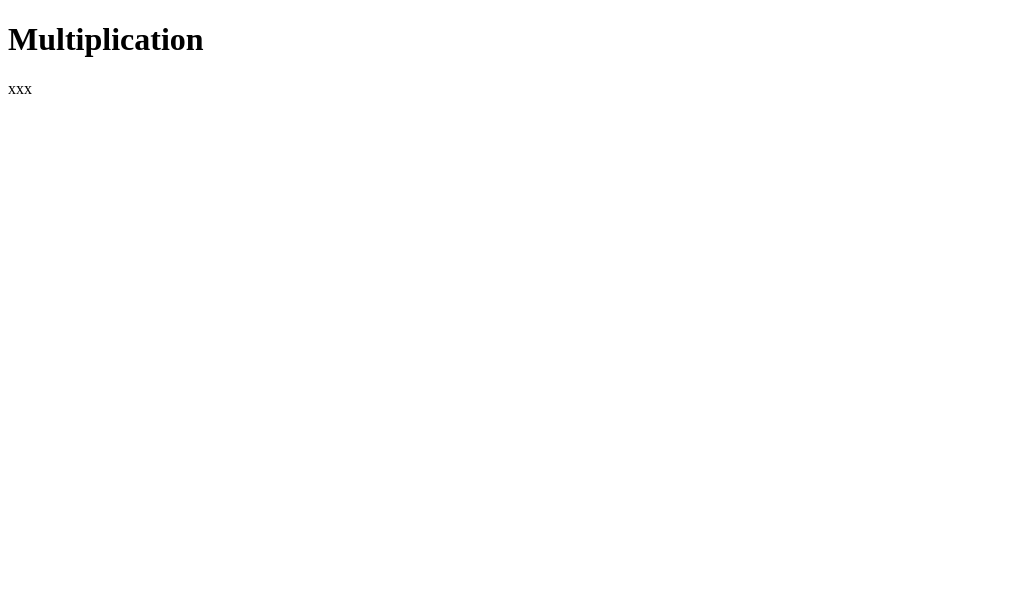
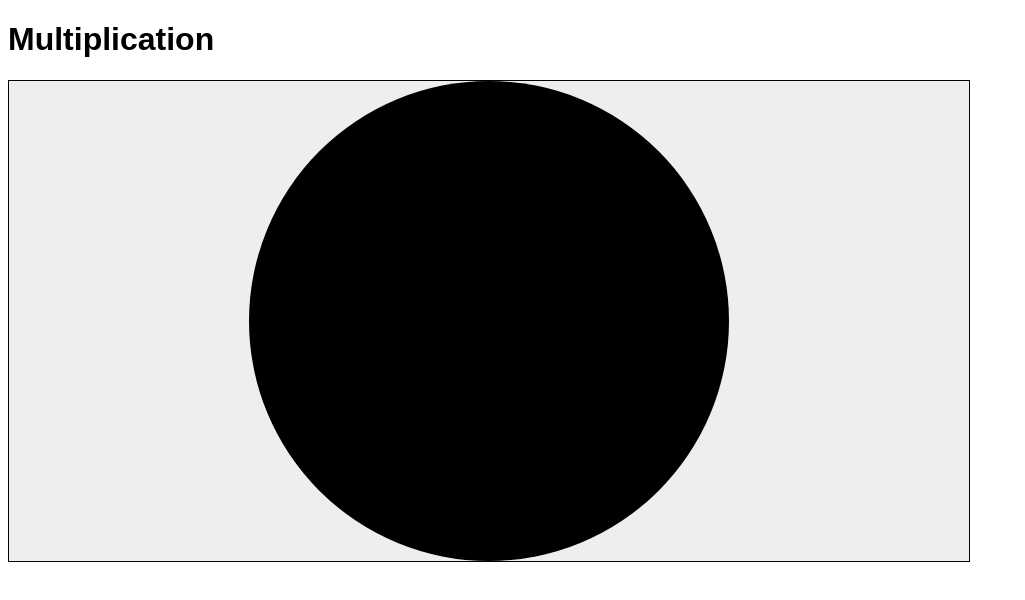
Before and after one commit to jlg-formation/jaocv1-juin-2022, a plain HTML site: page index.html in a window 1280 px wide. Shown: the whole page, without its empty margins (0-1025 px from the left). Drawn offline with Linux system fonts and the light colour scheme.

Commit message:
dev: added circle svg

```diff
--- a/index.html
+++ b/index.html
@@ -5,10 +5,13 @@
     <meta http-equiv="X-UA-Compatible" content="IE=edge" />
     <meta name="viewport" content="width=device-width, initial-scale=1.0" />
     <title>Multiplication</title>
+    <link rel="stylesheet" href="style.css" />
   </head>
   <body>
     <h1>Multiplication</h1>
-    xxx
+    <svg viewBox="0 0 100 100" xmlns="http://www.w3.org/2000/svg">
+      <circle cx="50" cy="50" r="50" />
+    </svg>
     <script src="main.js"></script>
   </body>
 </html>
--- /dev/null
+++ b/style.css
@@ -0,0 +1,10 @@
+body {
+  font-family: sans-serif;
+}
+
+svg {
+  background-color: #eee;
+  border: 0.1em solid black;
+  width: 60em;
+  height: 30em;
+}
```
